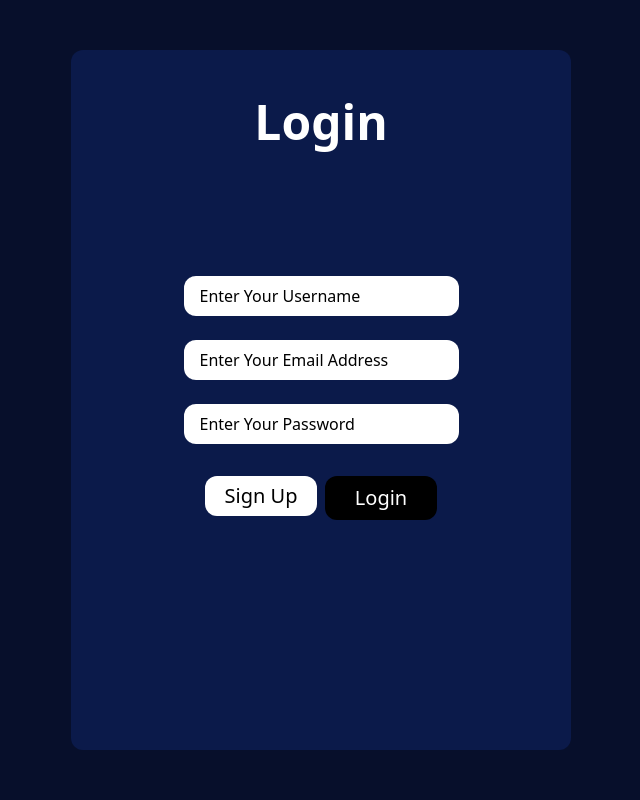
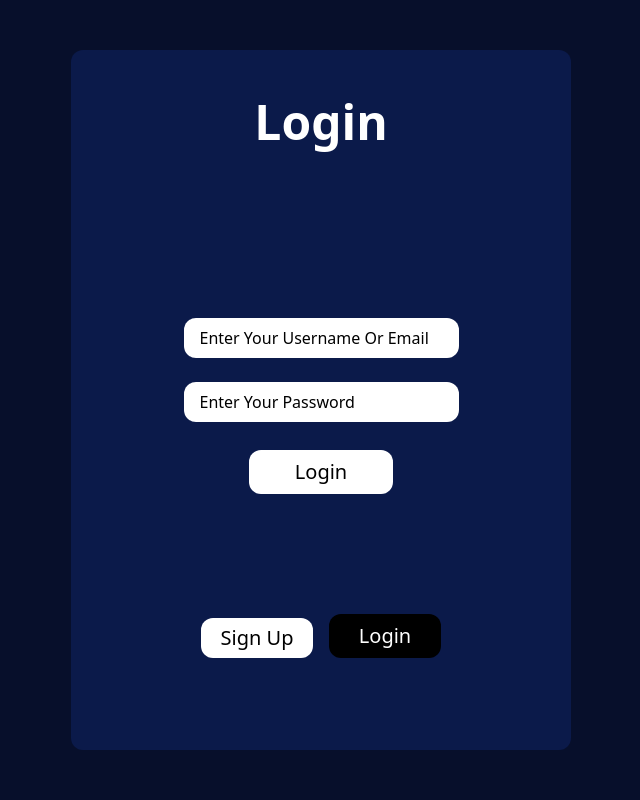
Before and after one commit to MustafaBioS/Health, a Django app: page /login in a window 1280 px wide. Shown: the whole page, without its empty margins (319-959 px from the left). Run offline with Django 5.2, Linux system fonts and the light colour scheme.

Commit message:
ADD - Login and Sign Up Functionality

```diff
--- a/Health/myapp/models.py
+++ b/Health/myapp/models.py
@@ -4,4 +4,5 @@ from django.contrib.auth.models import AbstractUser
 # Create your models here.
 
 class Users(AbstractUser):
+    email = models.EmailField(max_length=128, unique=True)
     pfp = models.CharField(max_length=128, default="static/pfp/pfp.png")
--- a/Health/myapp/static/js/script.js
+++ b/Health/myapp/static/js/script.js
@@ -1,14 +1,42 @@
+document.addEventListener("DOMContentLoaded", ()=> {
     const sign = document.querySelector("#btn");
     const login = document.querySelector("#btn2");
-const anim = document.querySelectorAll('.anim');
+    const anc = document.querySelector("#anc");
+    const identifier = document.querySelector('#identifier');
 
+
+    if (anc && identifier) {
+        anc.addEventListener('click', ()=> {
+            if (identifier.type == "text") {
+                identifier.type = "email";
+                identifier.placeholder = "Enter Your Email Address"
+                anc.textContent = "Login With Username Instead?"
+            } else if (identifier.type == "email") {
+                identifier.type = "text";
+                identifier.placeholder = "Enter Your Username"
+                anc.textContent = "Login With Email Address Instead?"
+            }
+        })
+    }
+
+    if (sign) {
         sign.addEventListener('click', ()=> {
             window.location.href = sign.dataset.createUrl;
         })
+    }
 
+    if (login) {
         login.addEventListener('click', ()=> {
             window.location.href = login.dataset.loginUrl;
         })
+    }
+
+    console.log("Animating", anim.length, "elements3");
+
+})
+
+const anim = document.querySelectorAll('.anim');
+
 
 window.addEventListener('load', ()=> {
     anim.forEach(animation => {
--- a/Health/myapp/templates/login.html
+++ b/Health/myapp/templates/login.html
@@ -42,23 +42,54 @@
             opacity: 1;
             transform: translateY(0);
         }
+
+        #sub {
+            transition: all 0.3s ease;
+        }
+
+        #sub:hover {
+            transform: translateY(-6px);
+            background-color: black;
+            color: white;
+            cursor: pointer;
+        }
+
+        #anc {
+            transition: all 0.3s ease;
+        }
+
+        #anc:hover {
+            opacity: 0.7;
+            cursor: pointer;
+        }
     </style>
 </head>
 <body class="m-0 p-0 bg-[#070f2b]">
     <div class="container mx-auto flex items-center justify-center h-screen w-screen">
         <div class="anim h-175 w-125 bg-[#0b1a4a] rounded-xl flex flex-col items-center">
-            <h1 class="anim text-5xl text-white font-semibold mt-12">Login</h1>
-            <form class="flex flex-col justify-center items-center h-[72%] w-full">
-                <input type="text" id="user" placeholder="Enter Your Username" name="user" class="anim inp bg-white w-[55%] h-10 rounded-xl p-4 outline-none border-none">
-                <input type="email" id="email" placeholder="Enter Your Email Address" name="email" class="anim inp bg-white mt-6 w-[55%] h-10 rounded-xl p-4 outline-none border-none">
-                <input type="password" id="pass" placeholder="Enter Your Password" name="pass" class="anim inp bg-white mt-6 w-[55%] h-10 rounded-xl p-4 outline-none border-none">
-                <div class="flex flex-row w-full justify-center mt-8 gap-2">
-                    <button id="btn" class="anim h-10 w-28 bg-white text-black text-xl rounded-xl select-none" data-create-url="{% url 'Create' %}">Sign Up</button>
-                    <button id="btn2" class="anim h-11 w-28 bg-black text-white text-xl rounded-xl select-none" data-login-url="{% url 'Login' %}">Login</button>
+            <h1 class="anim text-5xl text-white font-semibold mt-12">{% block title2 %}Login{% endblock %}</h1>
+            {% block content %}
+            <form action="{% url 'Login' %}" method="post" class="flex flex-col justify-center items-center h-[100%] mt-20 w-full">
+                {% csrf_token %}
+                <input type="text" placeholder="Enter Your Username Or Email" name="user" id="identifier" class="anim inp bg-white w-[55%] h-10 rounded-xl p-4 outline-none border-none" required>
+                <input type="password" id="pass" placeholder="Enter Your Password" name="pass" class="anim inp bg-white mt-6 w-[55%] h-10 rounded-xl p-4 outline-none border-none" required>
+                <input id="sub" value="Login" type="submit" class="anim h-11 w-36 bg-white text-black text-xl mt-7 rounded-xl select-none">
+                <div class="flex flex-row w-full justify-center items-end mt-30 gap-4">
+                    <button type="button" id="btn" class="anim h-10 w-28 bg-white text-black text-xl rounded-xl select-none" data-create-url="{% url 'Create' %}">Sign Up</button>
+                    <button type="button" id="btn2" class="anim h-11 w-28 bg-black text-white text-xl rounded-xl select-none" data-login-url="{% url 'Login' %}">Login</button>
                 </div>
-        </form>
+            </form>
+            {% endblock %}
     </div>
 
-    <script src="{% static 'js/script.js' %}"></script>
+    {% if messages %}
+        <div class="w-full flex justify-center mt-4">
+            {% for message in messages %}
+                <p class="text-red-500">{{ message }}</p>
+            {% endfor %}
+        </div>
+    {% endif %}
+
+    <script src="{% static 'js/script.js' %}?v=2"></script>
 </body>
 </html>
--- a/Health/myapp/views.py
+++ b/Health/myapp/views.py
@@ -1,6 +1,8 @@
 from django.shortcuts import render, redirect
 from .models import Users
-from django.contrib.auth import logout
+from django.contrib.auth import get_user_model
+from django.contrib.auth import logout, authenticate, login
+from django.contrib import messages
 
 # Create your views here.
 def home(request):
@@ -8,9 +10,62 @@ def home(request):
     return render(request, "nutrition.html", {"users": items})
 
 def login_view(request):
+    if request.method == "POST":
+        User = get_user_model()
+        identifier = request.POST.get("user")
+        password = request.POST.get("pass")
+
+        user = None
+
+        user = authenticate(request, username=identifier, password=password)
+
+        if user is None:
+            try:
+                user_obj = User.objects.get(email=identifier)
+                user = authenticate(request, username=user_obj.username, password=password)
+            except User.DoesNotExist:
+                user = None
+
+        if user is not None:
+            login(request, user)
+            messages.success(request, "Logged In Successfully")
+            return redirect("Home")
+        else:
+            messages.error(request, "Invalid Credentials")
+            return redirect("Login")
+
     return render(request, "login.html")
 
 def create(request):
+    if request.method == "POST":
+        username = request.POST.get("user")
+        email = request.POST.get("email")
+        password = request.POST.get("pass")
+
+        if Users.objects.filter(username=username).exists() and Users.objects.filter(email=email).exists():
+            messages.error(request, "Username And Email Already Exits")
+            return redirect("Create")
+
+        elif Users.objects.filter(username=username).exists():
+            messages.error(request, "Username Already Exists")
+            return redirect("Create")
+
+        elif Users.objects.filter(email=email).exists():
+            messages.error(request, "Email Already Exists")
+            return redirect("Create")
+
+        user = Users.objects.create_user(
+            username=username,
+            email=email,
+            password=password
+        )
+
+        user = authenticate(request, username=username, password=password)
+        if user is not None:
+            login(request, user)
+            messages.success(request, "Account Created Successfully")
+            return redirect("Home")
+
     return render(request, "create.html")
 
 def logout_view(request):
```
Also changed, not shown: Health/myapp/templates/base.html (+9 -1 lines), Health/myapp/templates/create.html (+16 -0 lines), Health/db.sqlite3. Lines whose indentation alone changed are shown as unchanged.
